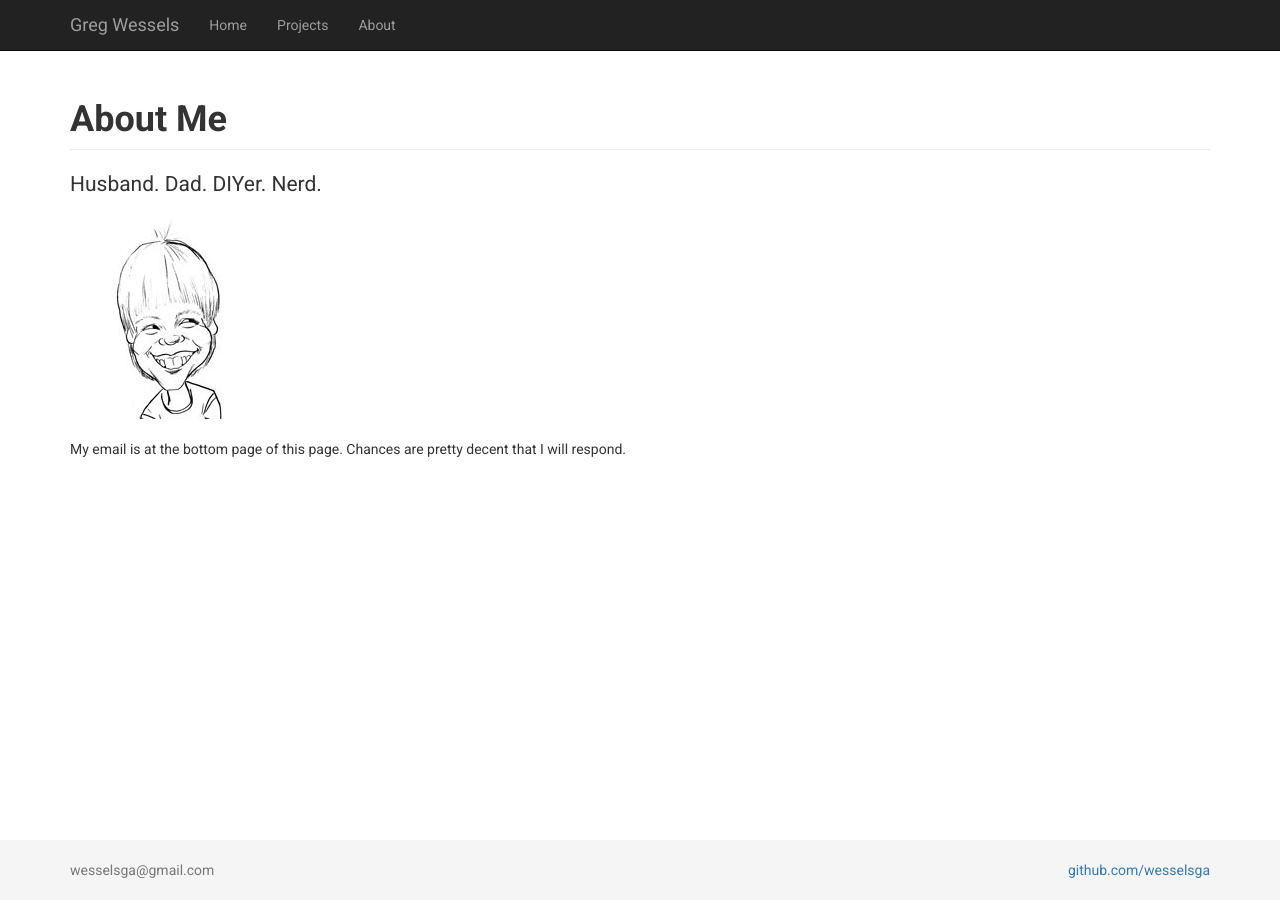
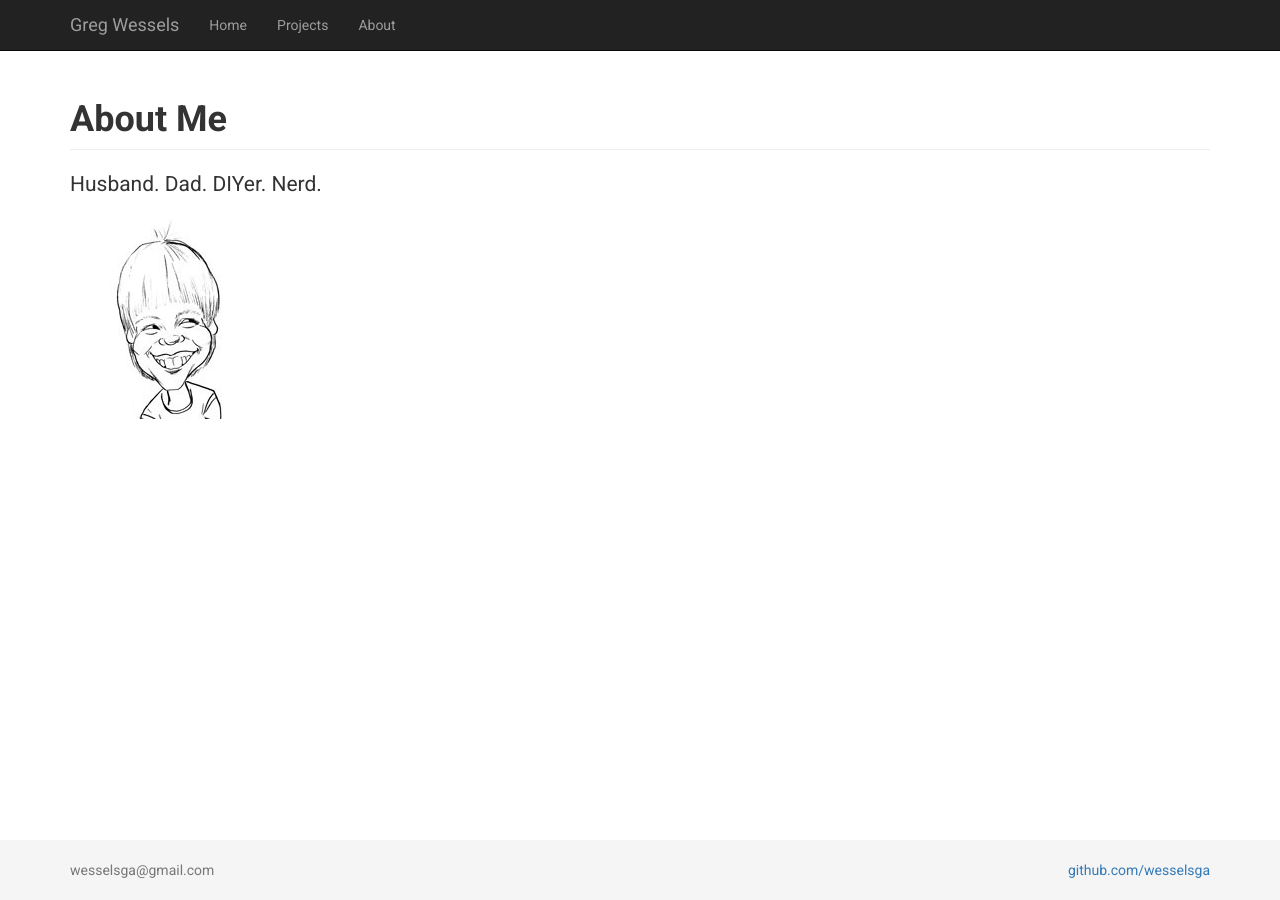
Before and after one commit to wesselsga/wesselsga.github.io, a Jekyll site: the page built from about.html, in a window 1280 px wide. Built offline with Jekyll 4.4.1, drawn with Linux system fonts in a browser that asks for light colours.

Commit message:
Update about.html

```diff
--- a/about.html
+++ b/about.html
@@ -11,5 +11,3 @@ title: About - Greg Wessels
 
 <br/>
 <br/>
-
-<p>My email is at the bottom page of this page.  Chances are pretty decent that I will respond.</p>
```
